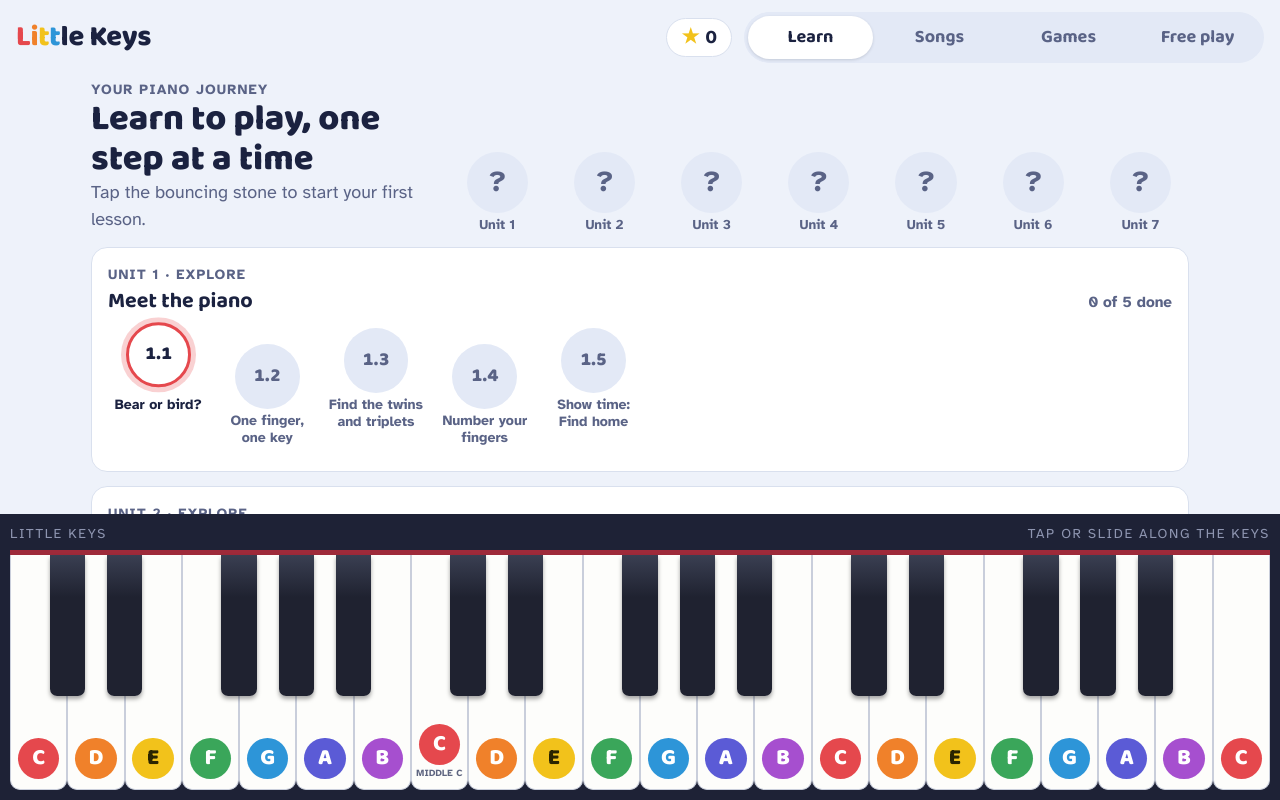
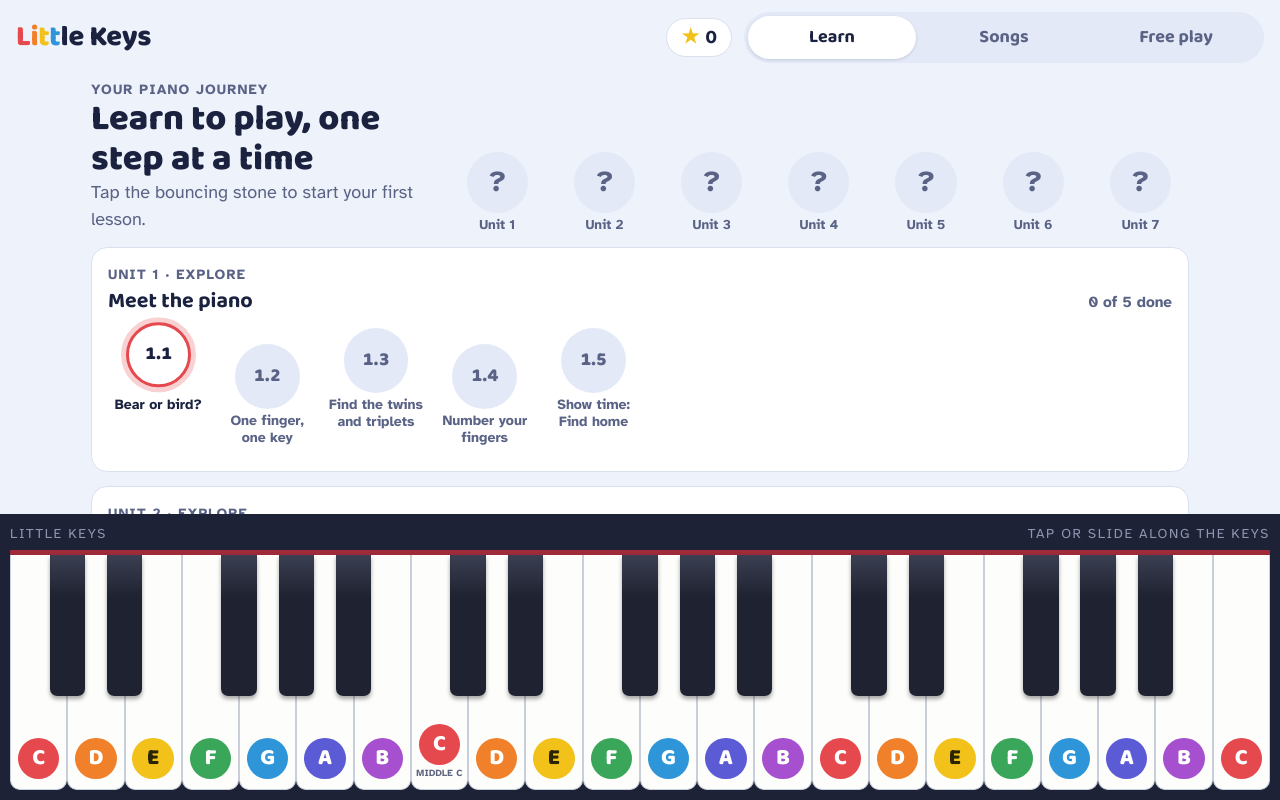
Before and after one commit to Oje2407/PianoPlaytime, a website: page www/index.html in a window 1280 px wide. Drawn offline with Linux system fonts and the light colour scheme.

Commit message:
Hide the Games tab for now
The games code stays in the app; remove the hidden attribute on the tab to bring it back.

Co-Authored-By: Claude Opus 5.5 <noreply@anthropic.com>
Claude-Session: https://claude.ai/code/session_014Xam7vyboaSgCDxTPHd7gS

```diff
--- a/www/index.html
+++ b/www/index.html
@@ -289,7 +289,7 @@ details li{margin:4px 0}
     <nav class="tabs" role="tablist">
       <button role="tab" data-tab="learn" aria-selected="true">Learn</button>
       <button role="tab" data-tab="songs" aria-selected="false">Songs</button>
-      <button role="tab" data-tab="games" aria-selected="false">Games</button>
+      <button role="tab" data-tab="games" aria-selected="false" hidden>Games</button><!-- Games tab hidden for now; remove "hidden" to bring it back -->
       <button role="tab" data-tab="play" aria-selected="false">Free play</button>
     </nav>
   </header>
```
